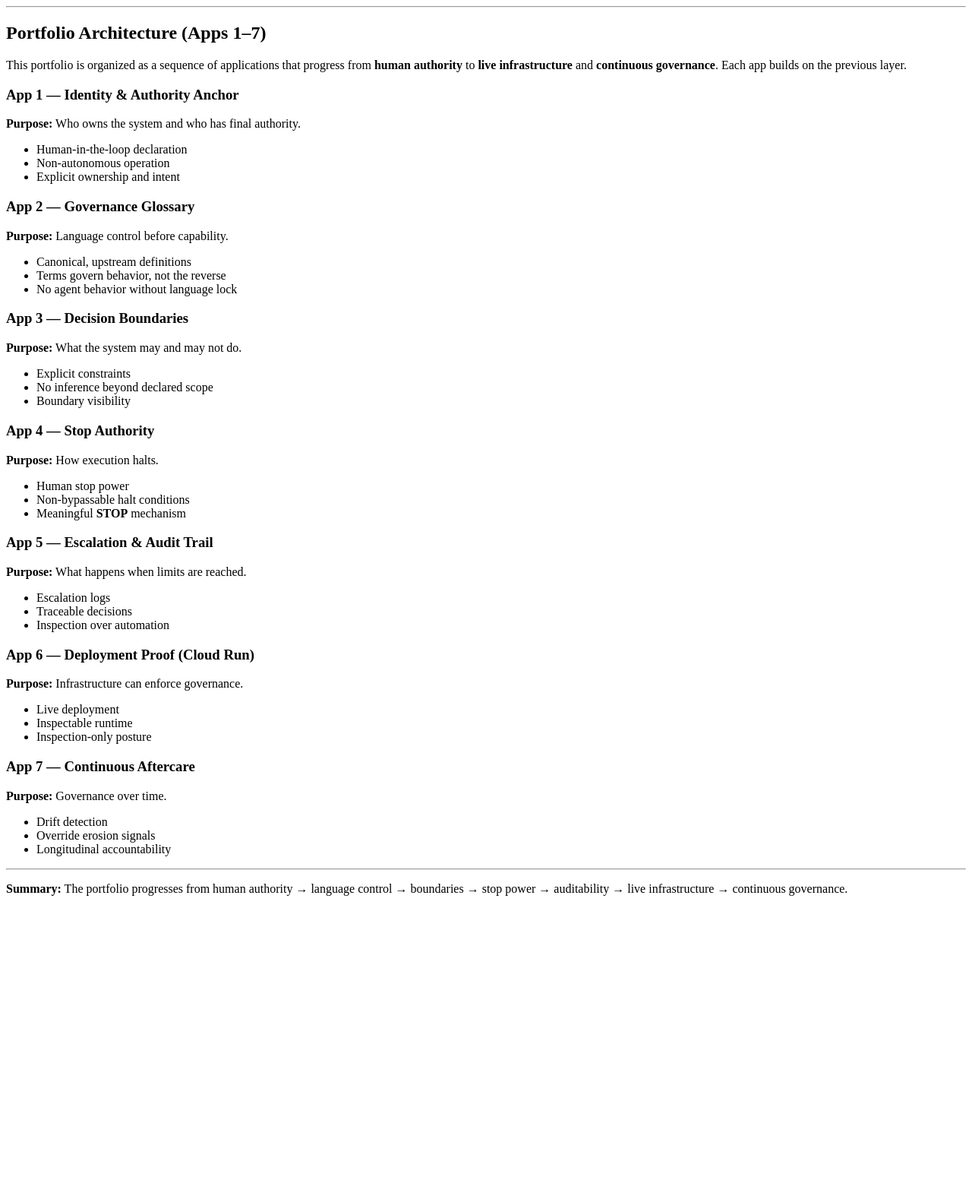
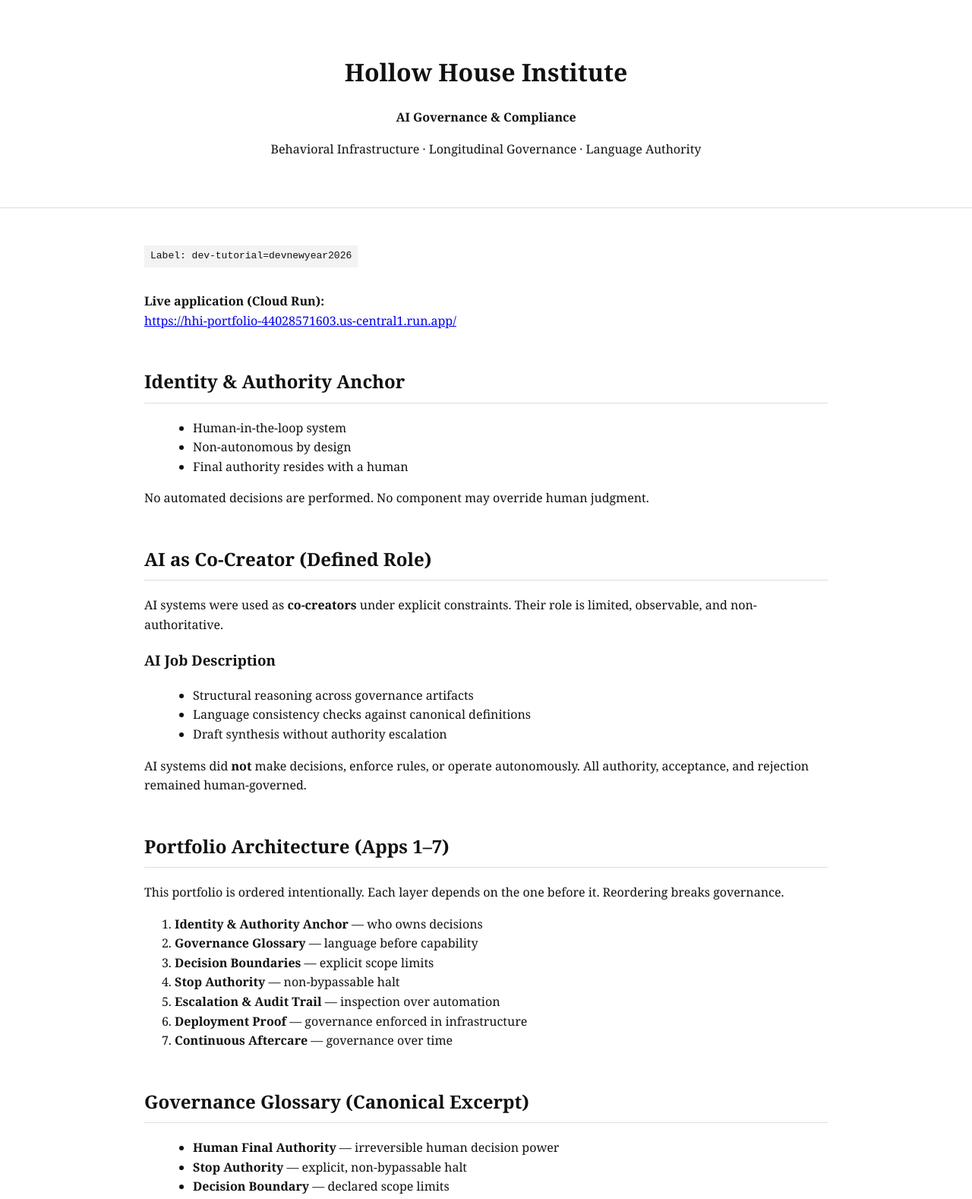
Before and after one commit to hollowhouseinstitute/HHI_Governance_Portfolio, a website: page index.html in a window 1280 px wide. Shown: the top 1578 px of the page at 76% size. Before the commit the page ends 1195 px from the top, so only its background shows below. Drawn offline with Linux system fonts and the light colour scheme.

Commit message:
Update index.html
Updated app

```diff
--- a/index.html
+++ b/index.html
@@ -1,73 +1,232 @@
-<hr>
+<!DOCTYPE html>
+<html lang="en">
+<head>
+  <meta charset="UTF-8" />
+  <title>Hollow House Institute — Governance Portfolio</title>
+  <meta name="viewport" content="width=device-width, initial-scale=1.0" />
+  <style>
+    body {
+      font-family: Georgia, serif;
+      margin: 0;
+      padding: 0;
+      line-height: 1.6;
+      background: #ffffff;
+      color: #111;
+    }
 
-<h2>Portfolio Architecture (Apps 1–7)</h2>
+    header {
+      padding: 3rem 1.5rem;
+      text-align: center;
+      border-bottom: 1px solid #ddd;
+    }
 
-<p>
-This portfolio is organized as a sequence of applications that progress from
-<strong>human authority</strong> to <strong>live infrastructure</strong> and
-<strong>continuous governance</strong>. Each app builds on the previous layer.
-</p>
+    header img {
+      max-width: 420px;
+      width: 100%;
+      margin-bottom: 1.5rem;
+    }
 
-<h3>App 1 — Identity &amp; Authority Anchor</h3>
-<p><strong>Purpose:</strong> Who owns the system and who has final authority.</p>
-<ul>
-  <li>Human-in-the-loop declaration</li>
-  <li>Non-autonomous operation</li>
-  <li>Explicit ownership and intent</li>
-</ul>
+    section {
+      max-width: 900px;
+      margin: 3rem auto;
+      padding: 0 1.5rem;
+    }
 
-<h3>App 2 — Governance Glossary</h3>
-<p><strong>Purpose:</strong> Language control before capability.</p>
-<ul>
-  <li>Canonical, upstream definitions</li>
-  <li>Terms govern behavior, not the reverse</li>
-  <li>No agent behavior without language lock</li>
-</ul>
+    h1, h2, h3 {
+      font-weight: 700;
+    }
 
-<h3>App 3 — Decision Boundaries</h3>
-<p><strong>Purpose:</strong> What the system may and may not do.</p>
-<ul>
-  <li>Explicit constraints</li>
-  <li>No inference beyond declared scope</li>
-  <li>Boundary visibility</li>
-</ul>
+    h2 {
+      margin-top: 3rem;
+      border-bottom: 1px solid #ddd;
+      padding-bottom: 0.5rem;
+    }
 
-<h3>App 4 — Stop Authority</h3>
-<p><strong>Purpose:</strong> How execution halts.</p>
-<ul>
-  <li>Human stop power</li>
-  <li>Non-bypassable halt conditions</li>
-  <li>Meaningful <strong>STOP</strong> mechanism</li>
-</ul>
+    ul {
+      margin-left: 1.5rem;
+    }
 
-<h3>App 5 — Escalation &amp; Audit Trail</h3>
-<p><strong>Purpose:</strong> What happens when limits are reached.</p>
-<ul>
-  <li>Escalation logs</li>
-  <li>Traceable decisions</li>
-  <li>Inspection over automation</li>
-</ul>
+    .label {
+      font-family: monospace;
+      background: #f3f3f3;
+      padding: 0.25rem 0.5rem;
+      display: inline-block;
+      margin-bottom: 1rem;
+    }
 
-<h3>App 6 — Deployment Proof (Cloud Run)</h3>
-<p><strong>Purpose:</strong> Infrastructure can enforce governance.</p>
-<ul>
-  <li>Live deployment</li>
-  <li>Inspectable runtime</li>
-  <li>Inspection-only posture</li>
-</ul>
+    .stop-box {
+      border: 2px solid #900;
+      padding: 1.5rem;
+      margin-top: 1.5rem;
+      background: #fff5f5;
+    }
 
-<h3>App 7 — Continuous Aftercare</h3>
-<p><strong>Purpose:</strong> Governance over time.</p>
-<ul>
-  <li>Drift detection</li>
-  <li>Override erosion signals</li>
-  <li>Longitudinal accountability</li>
-</ul>
+    .stop-button {
+      margin-top: 1rem;
+      padding: 0.75rem 1.5rem;
+      background: #900;
+      color: #fff;
+      border: none;
+      font-size: 1rem;
+      cursor: pointer;
+    }
 
-<hr>
+    .stop-status {
+      margin-top: 1rem;
+      font-weight: bold;
+    }
 
-<p class="muted">
-<strong>Summary:</strong> The portfolio progresses from human authority →
-language control → boundaries → stop power → auditability →
-live infrastructure → continuous governance.
-</p>
+    footer {
+      margin: 4rem 0 2rem;
+      text-align: center;
+      font-size: 0.9rem;
+      color: #555;
+    }
+  </style>
+
+  <script>
+    function stopExecution() {
+      document.getElementById("stopStatus").innerText =
+        "EXECUTION HALTED — Human stop authority invoked.";
+    }
+  </script>
+</head>
+
+<body>
+
+<header>
+  <!-- Replace src with your uploaded header image path if needed -->
+  <!-- <img src="/header.png" alt="Hollow House Institute" /> -->
+
+  <h1>Hollow House Institute</h1>
+  <p><strong>AI Governance & Compliance</strong></p>
+  <p>Behavioral Infrastructure · Longitudinal Governance · Language Authority</p>
+</header>
+
+<section>
+  <span class="label">Label: dev-tutorial=devnewyear2026</span>
+
+  <p><strong>Live application (Cloud Run):</strong><br>
+    <a href="https://hhi-portfolio-44028571603.us-central1.run.app/" target="_blank">
+      https://hhi-portfolio-44028571603.us-central1.run.app/
+    </a>
+  </p>
+</section>
+
+<section>
+  <h2>Identity & Authority Anchor</h2>
+
+  <ul>
+    <li>Human-in-the-loop system</li>
+    <li>Non-autonomous by design</li>
+    <li>Final authority resides with a human</li>
+  </ul>
+
+  <p>
+    No automated decisions are performed.
+    No component may override human judgment.
+  </p>
+</section>
+
+<section>
+  <h2>AI as Co-Creator (Defined Role)</h2>
+
+  <p>
+    AI systems were used as <strong>co-creators</strong> under explicit constraints.
+    Their role is limited, observable, and non-authoritative.
+  </p>
+
+  <h3>AI Job Description</h3>
+  <ul>
+    <li>Structural reasoning across governance artifacts</li>
+    <li>Language consistency checks against canonical definitions</li>
+    <li>Draft synthesis without authority escalation</li>
+  </ul>
+
+  <p>
+    AI systems did <strong>not</strong> make decisions, enforce rules, or operate autonomously.
+    All authority, acceptance, and rejection remained human-governed.
+  </p>
+</section>
+
+<section>
+  <h2>Portfolio Architecture (Apps 1–7)</h2>
+
+  <p>
+    This portfolio is ordered intentionally. Each layer depends on the one before it.
+    Reordering breaks governance.
+  </p>
+
+  <ol>
+    <li><strong>Identity & Authority Anchor</strong> — who owns decisions</li>
+    <li><strong>Governance Glossary</strong> — language before capability</li>
+    <li><strong>Decision Boundaries</strong> — explicit scope limits</li>
+    <li><strong>Stop Authority</strong> — non-bypassable halt</li>
+    <li><strong>Escalation & Audit Trail</strong> — inspection over automation</li>
+    <li><strong>Deployment Proof</strong> — governance enforced in infrastructure</li>
+    <li><strong>Continuous Aftercare</strong> — governance over time</li>
+  </ol>
+</section>
+
+<section>
+  <h2>Governance Glossary (Canonical Excerpt)</h2>
+
+  <ul>
+    <li><strong>Human Final Authority</strong> — irreversible human decision power</li>
+    <li><strong>Stop Authority</strong> — explicit, non-bypassable halt</li>
+    <li><strong>Decision Boundary</strong> — declared scope limits</li>
+    <li><strong>Language Lock</strong> — definitions constrain behavior</li>
+    <li><strong>Longitudinal Governance</strong> — governance across time</li>
+  </ul>
+
+  <p>
+    Full canonical glossary (32 terms):<br>
+    <a href="https://github.com/hollowhouseinstitute/Hollow_House_Standards_Library" target="_blank">
+      https://github.com/hollowhouseinstitute/Hollow_House_Standards_Library
+    </a>
+  </p>
+</section>
+
+<section>
+  <h2>STOP Authority Demo (Live)</h2>
+
+  <p>
+    This is a visible, human-controlled stop mechanism.
+    It does not simulate intelligence. It demonstrates authority.
+  </p>
+
+  <div class="stop-box">
+    <p><strong>System Status:</strong> Active (no execution occurring)</p>
+    <button class="stop-button" onclick="stopExecution()">STOP</button>
+    <div id="stopStatus" class="stop-status"></div>
+  </div>
+</section>
+
+<section>
+  <h2>What This Is / Is Not</h2>
+
+  <h3>This Is</h3>
+  <ul>
+    <li>Operational governance infrastructure</li>
+    <li>Inspection-ready system design</li>
+    <li>Human-governed AI co-creation</li>
+  </ul>
+
+  <h3>This Is Not</h3>
+  <ul>
+    <li>An AI agent</li>
+    <li>A chatbot</li>
+    <li>Automated enforcement</li>
+    <li>Legal advice</li>
+  </ul>
+</section>
+
+<footer>
+  <p>
+    Hollow House Institute · Governance before agents ·
+    Behavior is the most honest data there is.
+  </p>
+</footer>
+
+</body>
+</html>
```
